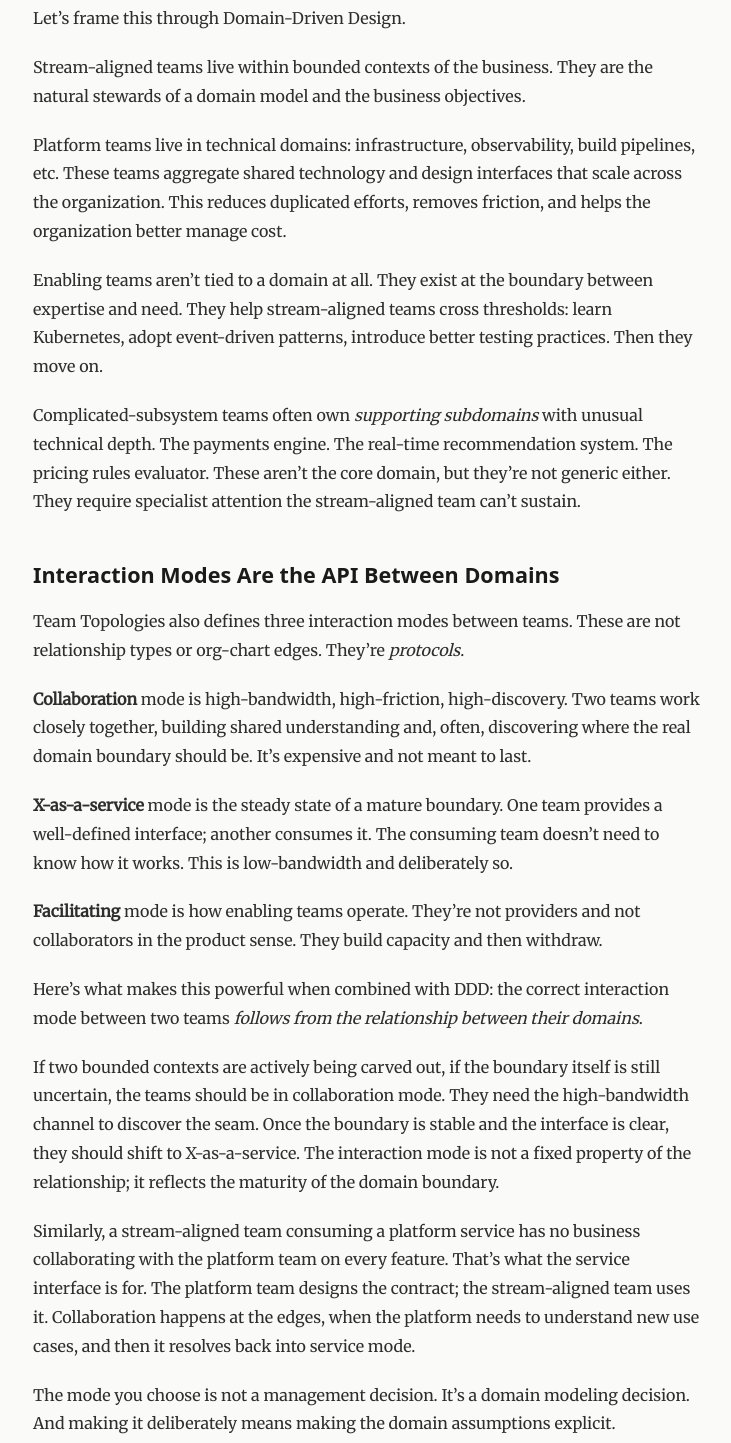
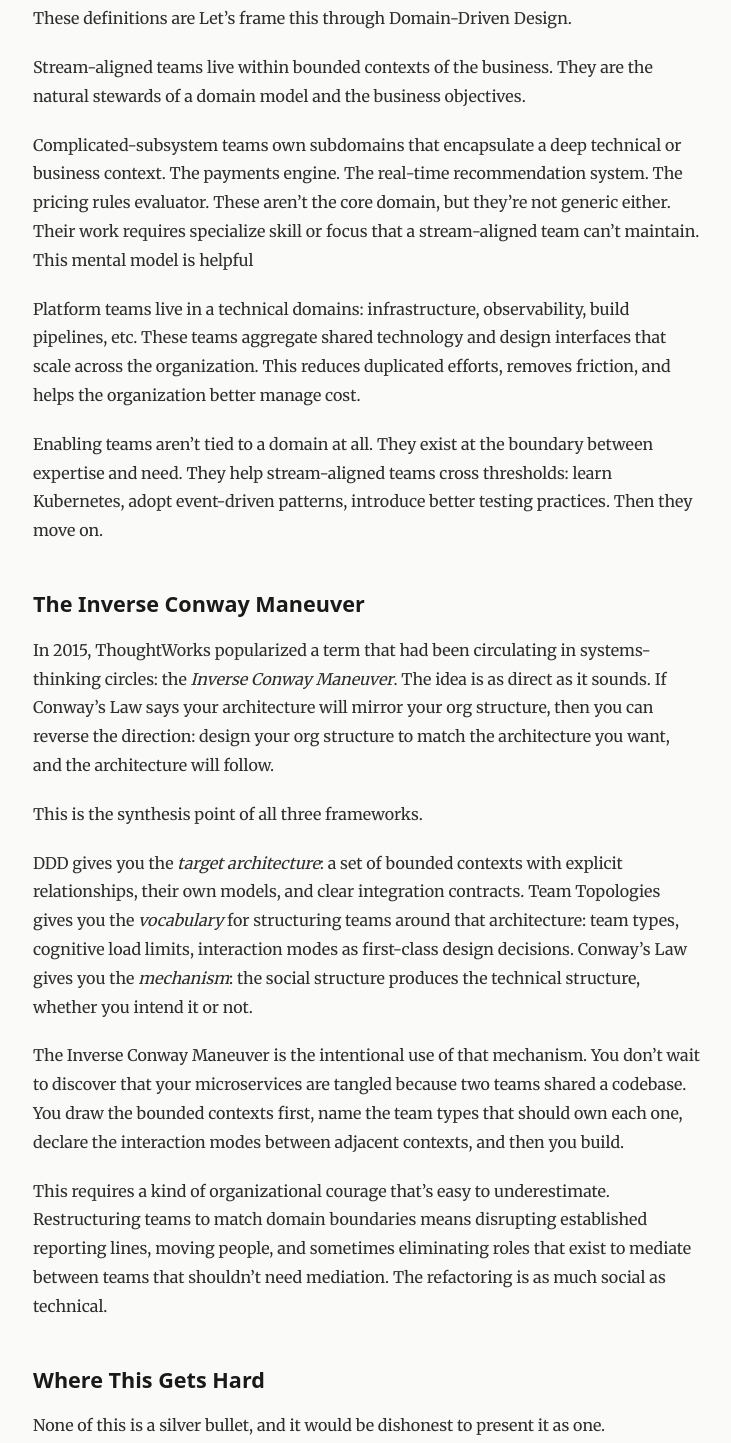
Before and after one commit to danlafeir/danlafeir.github.io, an Astro site: page /ideas/domain-driven-team-topologies in a window 1280 px wide. Shown: the part 2700-4143 px from the top of the page, without its empty margins (403-1134 px from the left). Built offline with nearby package versions, Linux system fonts and the light colour scheme; Astro itself is replaced by a stand-in of ours.

Commit message:
Update to resume; working on post about team structure

```diff
--- a/src/content/ideas/domain-driven-team-topologies.md
+++ b/src/content/ideas/domain-driven-team-topologies.md
@@ -39,33 +39,16 @@
 
 **Complicated-subsystem teams** own areas where significaninfrastructure, observability, bt mathematics, calculation, or technical expertise is needed. They serve stream-aligned teams but require deep specialist knowledge to run.
 
-Let's frame this through Domain-Driven Design.
+These definitions are Let's frame this through Domain-Driven Design.
 
 Stream-aligned teams live within bounded contexts of the business. They are the natural stewards of a domain model and the business objectives.
 
-Platform teams live in technical domains: infrastructure, observability, build pipelines, etc. These teams aggregate shared technology and design interfaces that scale across the organization. This reduces duplicated efforts, removes friction, and helps the organization better manage cost.
+Complicated-subsystem teams own subdomains that encapsulate a deep technical or business context. The payments engine. The real-time recommendation system. The pricing rules evaluator. These aren't the core domain, but they're not generic either. Their work requires specialize skill or focus that a stream-aligned team can't maintain. This mental model is helpful
+
+Platform teams live in a technical domains: infrastructure, observability, build pipelines, etc. These teams aggregate shared technology and design interfaces that scale across the organization. This reduces duplicated efforts, removes friction, and helps the organization better manage cost.
 
 Enabling teams aren't tied to a domain at all. They exist at the boundary between expertise and need. They help stream-aligned teams cross thresholds: learn Kubernetes, adopt event-driven patterns, introduce better testing practices. Then they move on.
 
-Complicated-subsystem teams often own *supporting subdomains* with unusual technical depth. The payments engine. The real-time recommendation system. The pricing rules evaluator. These aren't the core domain, but they're not generic either. They require specialist attention the stream-aligned team can't sustain.
-
-## Interaction Modes Are the API Between Domains
-
-Team Topologies also defines three interaction modes between teams. These are not relationship types or org-chart edges. They're *protocols*.
-
-**Collaboration** mode is high-bandwidth, high-friction, high-discovery. Two teams work closely together, building shared understanding and, often, discovering where the real domain boundary should be. It's expensive and not meant to last.
-
-**X-as-a-service** mode is the steady state of a mature boundary. One team provides a well-defined interface; another consumes it. The consuming team doesn't need to know how it works. This is low-bandwidth and deliberately so.
-
-**Facilitating** mode is how enabling teams operate. They're not providers and not collaborators in the product sense. They build capacity and then withdraw.
-
-Here's what makes this powerful when combined with DDD: the correct interaction mode between two teams *follows from the relationship between their domains*.
-
-If two bounded contexts are actively being carved out, if the boundary itself is still uncertain, the teams should be in collaboration mode. They need the high-bandwidth channel to discover the seam. Once the boundary is stable and the interface is clear, they should shift to X-as-a-service. The interaction mode is not a fixed property of the relationship; it reflects the maturity of the domain boundary.
-
-Similarly, a stream-aligned team consuming a platform service has no business collaborating with the platform team on every feature. That's what the service interface is for. The platform team designs the contract; the stream-aligned team uses it. Collaboration happens at the edges, when the platform needs to understand new use cases, and then it resolves back into service mode.
-
-The mode you choose is not a management decision. It's a domain modeling decision. And making it deliberately means making the domain assumptions explicit.
 
 ## The Inverse Conway Maneuver
 
--- a/src/content/pages/resume.md
+++ b/src/content/pages/resume.md
@@ -15,7 +15,7 @@
     intro: "Leading three teams and one manager building systems in the Order domain: search of order data, asynchronous order workflows, payment capabilities, and analytical data products."
     bullets:
       - "Own headcount planning and hiring decisions across 3 teams, manage contractor staffing, and lead the annual compensation review cycle for a 22-person organization."
-      - "Reshaped 3 teams through targeted hiring, performance management, and internal promotions to improve delivery flow, strengthen engineering discipline, and reduce production incidents."
+      - "Restructured 3 teams through targeted hiring, performance management, and internal promotions to improve delivery flow, strengthen engineering discipline, and reduce production incidents."
       - "Built and executed a release strategy with Product to deliver net-new Order software starting with ~6 orders/day for select customers to create a faster feedback loop and surface unknown unknowns."
       - "Unlocked delivery capacity from partner SAP teams, initially claiming no bandwidth, by establishing bi-weekly prioritization sessions that balanced new Order software with a multi-year SAP upgrade."
       - "Delivered 4 Order Data Products for multiple analytical use cases, including research on frequency of orders with damaged products and inconsistent application of customer order settings across systems."
```
